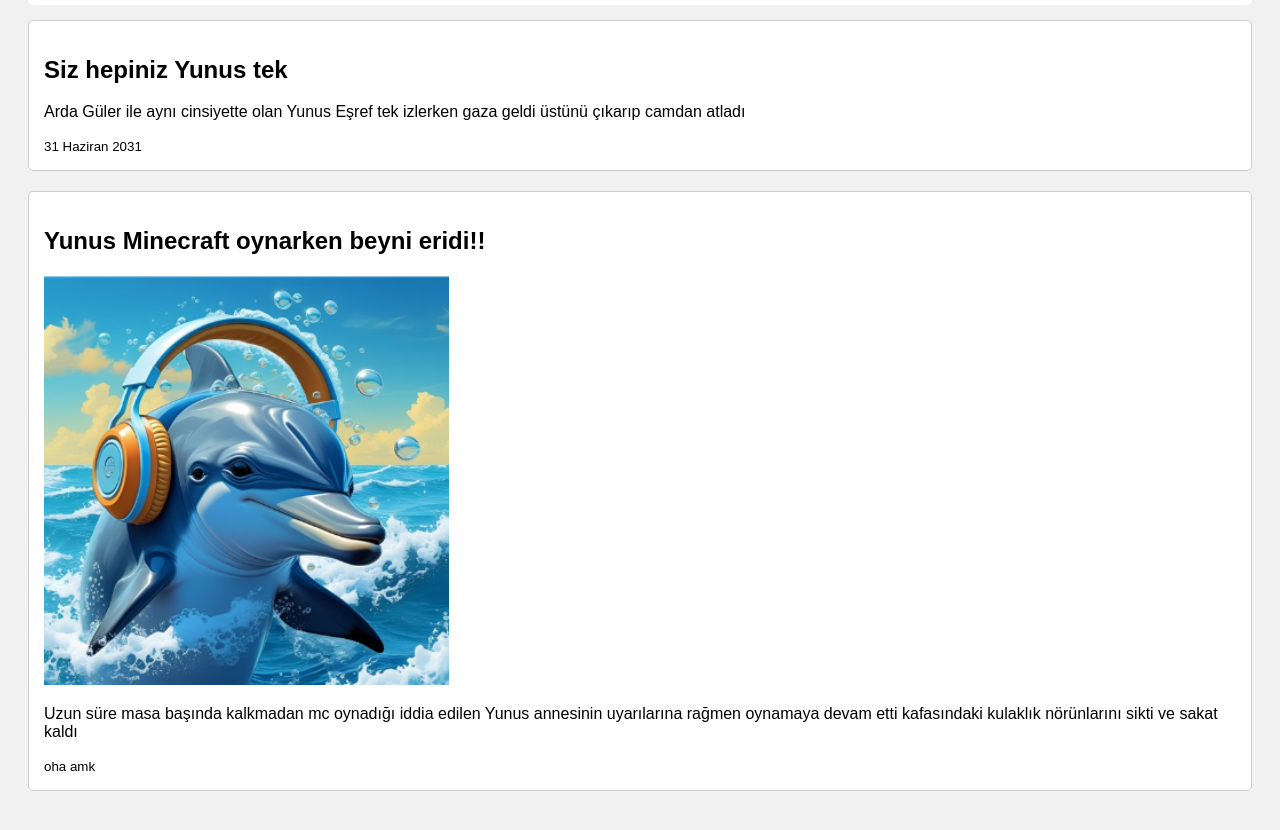
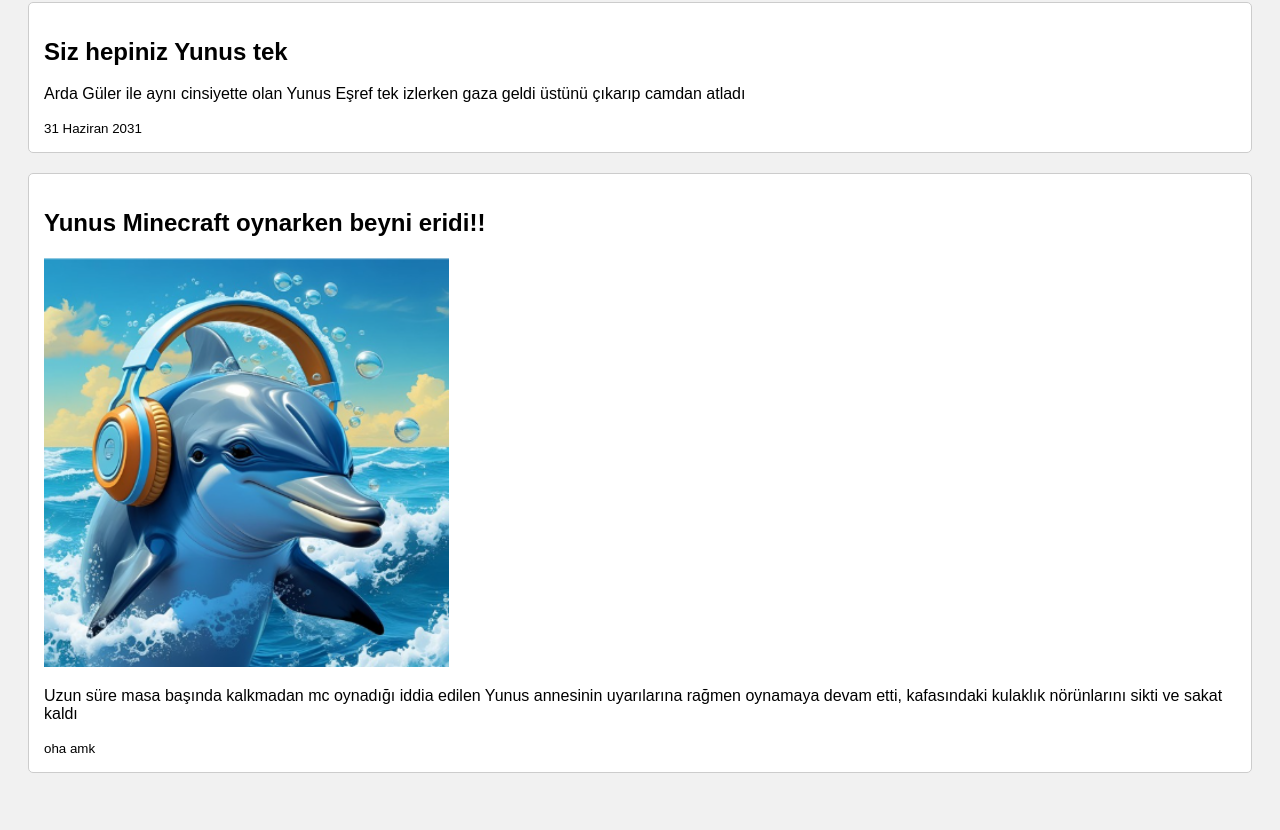
Before and after one commit to Estridye/YunusHakk-ndaGer-ekler.github.io, a plain HTML site: page docs/index.html in a window 1280 px wide. Shown: the part 1064-1894 px from the top of the page. Drawn offline with Linux system fonts and the light colour scheme.

Commit message:
Update index.html

```diff
--- a/docs/index.html
+++ b/docs/index.html
@@ -20,10 +20,6 @@ herkes şok</p>
     <h2>Yunus gizli mesleği olan femboyluğu bırakacak mı?</h2>
     <p>bu konu hakkındaki çalışmalarımız hala sürmekte bakalım ne olacak</p>
   </div>
-</div>
-">
-    <!-- Haberler buraya eklenecek -->
-  </div>
 </body>
 </html>
 <div class="haber">
@@ -41,6 +37,6 @@ herkes şok</p>
 <div class="haber" style="border:1px solid #ccc; padding:15px; margin-bottom:20px;">
   <h2>Yunus Minecraft oynarken beyni eridi!!</h2>
   <img src="Kulaklıklıbalina.jpg" alt="Haber Görseli" width="34%" style="max-width:600px;">
-  <p>Uzun süre masa başında kalkmadan mc oynadığı iddia edilen Yunus annesinin uyarılarına rağmen oynamaya devam etti kafasındaki kulaklık nörünlarını sikti ve sakat kaldı</p>
+  <p>Uzun süre masa başında kalkmadan mc oynadığı iddia edilen Yunus annesinin uyarılarına rağmen oynamaya devam etti, kafasındaki kulaklık nörünlarını sikti ve sakat kaldı</p>
   <small>oha amk</small>
 </div>
```
